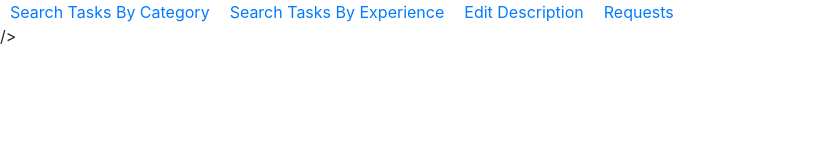
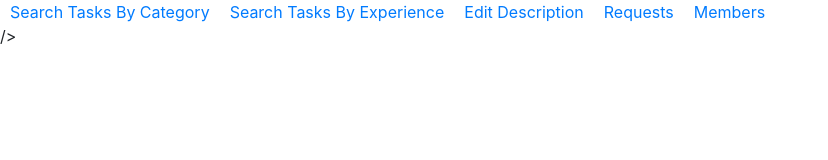
Before and after one commit to SE-GUC/-Ideots, a React (Create React App) app in the folder root/frontend/: page / in a window 1280 px wide. Shown: the top 160 px of the page, without its empty margins (0-828 px from the left). Built offline with nearby package versions, Linux system fonts and the light colour scheme.

Commit message:
finalized

```diff
--- a/root/frontend/src/components/Home.js
+++ b/root/frontend/src/components/Home.js
@@ -19,6 +19,12 @@ export default function Home() {
       <Link to="/requests" style={{ margin: "10px", textAlign: "center" }}>
         Requests
       </Link>
+      <Link
+        to="/gettingMembers"
+        style={{ margin: "10px", textAlign: "center" }}
+      >
+        Members
+      </Link>
     </div>
   );
 }
```
Also changed, not shown: root/frontend/package.json (+8 -2 lines).
